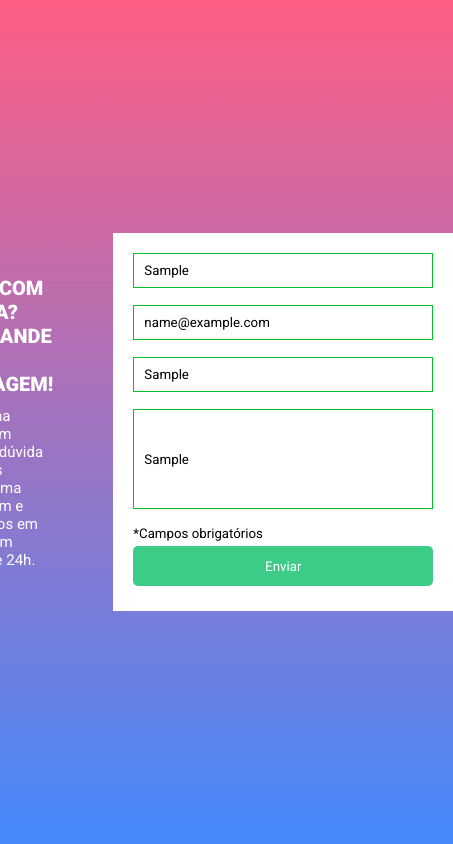
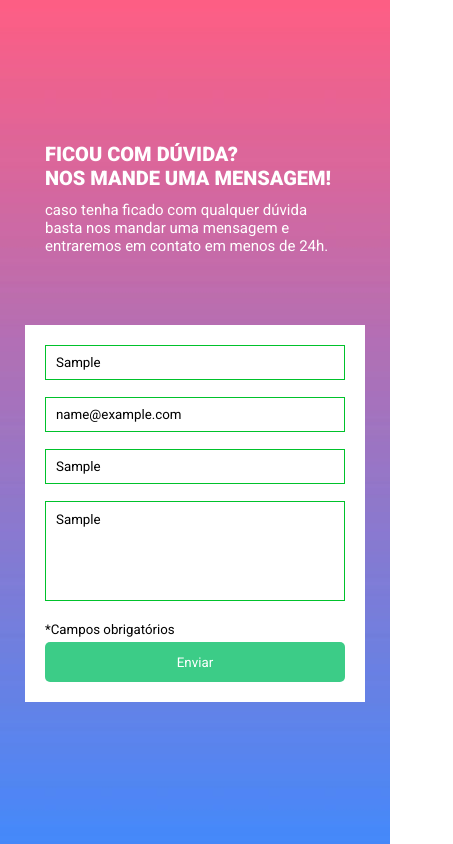
Before and after one commit to Andrews-Tavares/desafio-formulario-validado, a plain HTML site: page index.html in a window 390 px wide. Both pictures are taken after typing "Sample", "name@example.com", "Sample", "Sample" into the empty fields and a click on the button "Enviar". Shown: the whole page, 453 px wide, since content can reach past the window. Drawn offline with Linux system fonts and the light colour scheme.

Commit message:
refatorando

```diff
--- a/index.html
+++ b/index.html
@@ -8,6 +8,7 @@
 
     <link rel="stylesheet" href="src/css/reset.css">
     <link rel="stylesheet" href="src/css/style.css">
+    <link rel="stylesheet" href="src/css/responsive.css">
 
     <link rel="preconnect" href="https://fonts.googleapis.com">
     <link rel="preconnect" href="https://fonts.gstatic.com" crossorigin>
@@ -33,7 +34,7 @@
                 <p class="campo-obrigatorio">Campo obrigatório</p>
                 <input type="text" class="formulario" name="telefone" placeholder="Telefone *">
                 <p class="campo-obrigatorio">Campo obrigatório</p>
-                <input type="text" class="formulario mensagem" name="mensagem" placeholder="Mensagem *">
+                <textarea name="mensagem" id="mensagem" placeholder="Mensagem *" class="formulario mensagem"></textarea>
                 <p class="campo-obrigatorio">Campo obrigatório</p>
 
                 <h5>*Campos obrigatórios </h5>
--- /dev/null
+++ b/src/css/responsive.css
@@ -0,0 +1,11 @@
+@media (max-width: 768px) {
+    main {
+        flex-direction: column;
+        gap: 70px;
+    }
+
+    .texto-input {
+        width: 100%;
+        height: auto;
+    }
+}
--- a/src/css/style.css
+++ b/src/css/style.css
@@ -55,6 +55,7 @@ main {
 
 .formulario.mensagem {
     height: 100px;
+    resize: none;
 }
 
 .botao {
--- a/src/js/index.js
+++ b/src/js/index.js
@@ -1,20 +1,19 @@
 const inputText = document.querySelectorAll('.formulario');
 const btnEnviar = document.getElementById('enviar');
-let campoObrigatorio = document.querySelectorAll('.campo-obrigatorio');
 
 btnEnviar.addEventListener('click', (envio) => {
  envio.preventDefault();
 });
 
-inputText.forEach((input, mensagem) => {
+inputText.forEach((input) => {
     btnEnviar.addEventListener('click', () => {
         if (input.value !== "") {
             input.classList.add('valido');
-            campoObrigatorio[mensagem].classList.remove('mensagem-visivel');
+            input.nextElementSibling.classList.remove('mensagem-visivel');
         } else {
             input.classList.remove('valido');
             input.classList.add('invalido');
-            campoObrigatorio[mensagem].classList.add('mensagem-visivel');
+            input.nextElementSibling.classList.add('mensagem-visivel');
         }
 
     })
```
